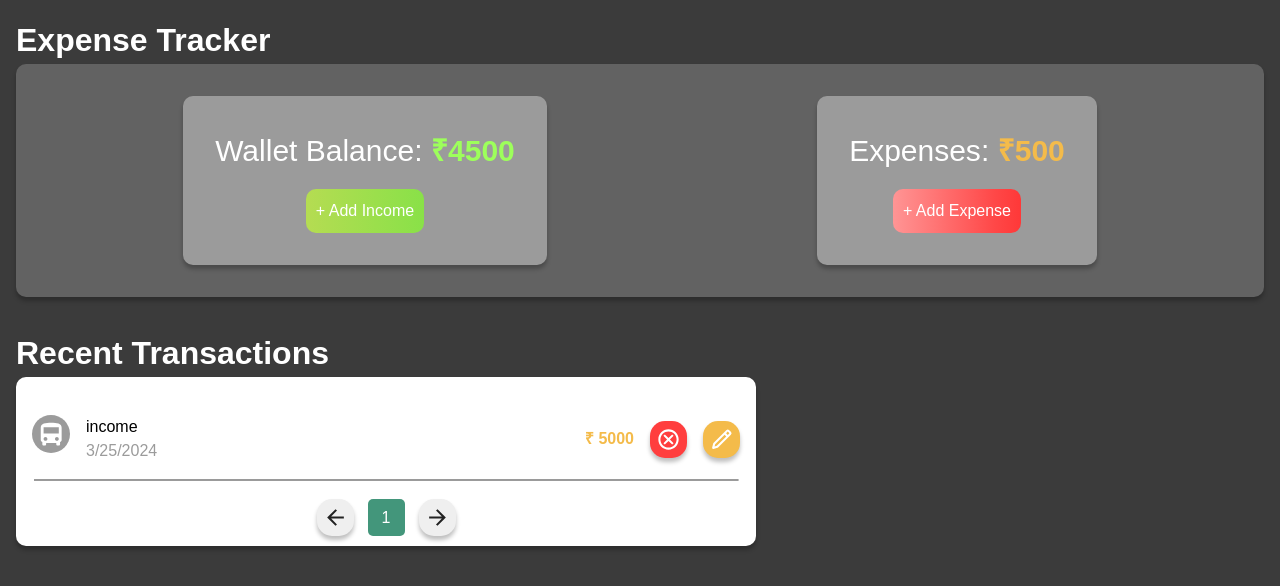
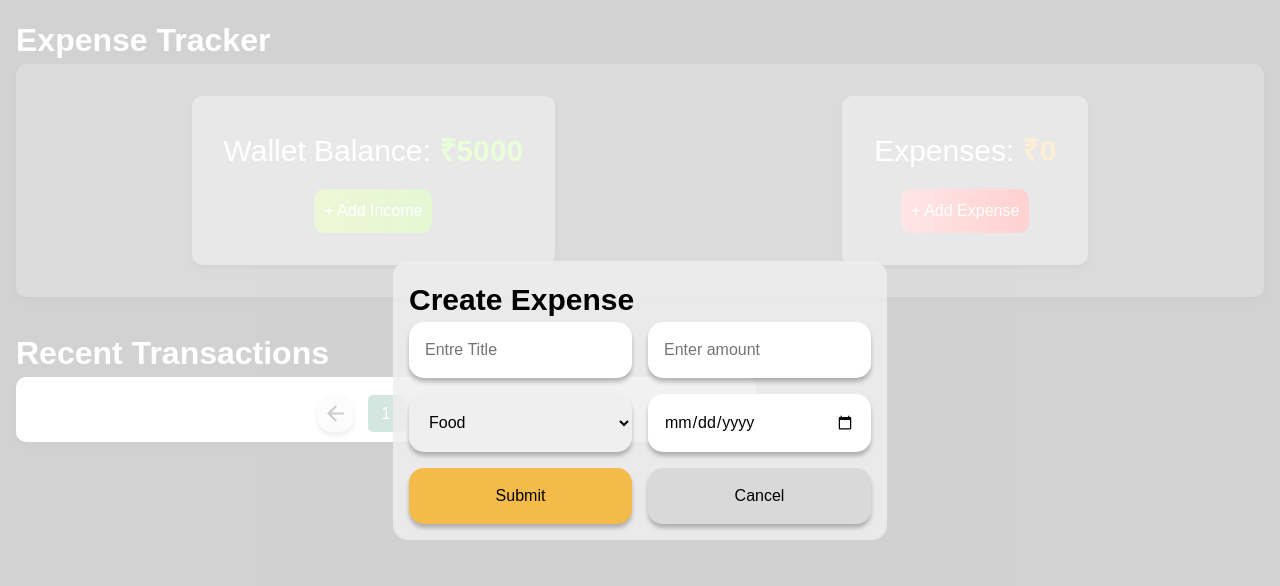
Before and after one commit to PragneshRathod901/expenses, a React (Create React App) app: page / in a window 1280 px wide. Both pictures are taken after a click on the button "+ Add Expense". Shown: the top 586 px of the page. Built offline with nearby package versions, Linux system fonts and the light colour scheme.

Commit message:
Adding Expense form

```diff
--- a/package.json
+++ b/package.json
@@ -10,6 +10,7 @@
     "react": "^18.2.0",
     "react-dom": "^18.2.0",
     "react-icons": "^5.0.1",
+    "react-modal": "^3.16.1",
     "react-redux": "^9.1.0",
     "react-scripts": "5.0.1",
     "web-vitals": "^2.1.4"
--- a/public/index.html
+++ b/public/index.html
@@ -9,7 +9,6 @@
       name="description"
       content="Web site created using create-react-app"
     />
-    <link rel="apple-touch-icon" href="%PUBLIC_URL%/logo192.png" />
     <!--
       manifest.json provides metadata used when your web app is installed on a
       user's mobile device or desktop. See https://developers.google.com/web/fundamentals/web-app-manifest/
--- a/src/App.js
+++ b/src/App.js
@@ -1,6 +1,7 @@
 import "./App.css";
 import ExpenseTrackerMain from "./components/ExpenseTrackerMain/ExpenseTrackerMain";
 import TransactionList from "./components/Transactions/TransactionTable.js";
+import ExpenseForm from "./components/ExpenseForm/ExpenseForm.js";
 
 function App() {
   return (
@@ -12,6 +13,7 @@ function App() {
       <div className="flex spaceBetween alignItemCentre">
         <TransactionList />
       </div>
+      <ExpenseForm />
     </div>
   );
 }
--- a/src/app/store.js
+++ b/src/app/store.js
@@ -1,8 +1,10 @@
 import { configureStore } from "@reduxjs/toolkit";
 import ExpenseSlice from "../features/ExpenseSlice";
+import ExpenseWindowSlice from "../features/ExpenseWindowSlice";
 
 export const store = configureStore({
   reducer: {
     Expenses: ExpenseSlice,
+    ExpenseWindow: ExpenseWindowSlice,
   },
 });
--- a/src/components/BalanceCard/BalanceCard.js
+++ b/src/components/BalanceCard/BalanceCard.js
@@ -1,7 +1,15 @@
 import React from "react";
 import "./Balance.css";
+import { ToggleCreateWindow } from "../../features/ExpenseWindowSlice";
+import { useDispatch } from "react-redux";
 
 const BalanceCard = ({ balance, isExpenseCard }) => {
+  const dispatch = useDispatch();
+  const HandleClickAction = (e) => {
+    if (isExpenseCard) {
+      dispatch(ToggleCreateWindow(true));
+    }
+  };
   return (
     <div className="card-balance">
       <div className="balanceHeader">
@@ -10,7 +18,10 @@ const BalanceCard = ({ balance, isExpenseCard }) => {
           ₹{balance}
         </span>
       </div>
-      <button className={isExpenseCard ? "AddExpenseBtn" : "AddBalanceBtn"}>
+      <button
+        className={isExpenseCard ? "AddExpenseBtn" : "AddBalanceBtn"}
+        onClick={HandleClickAction}
+      >
         {isExpenseCard ? "+ Add Expense" : "+ Add Income"}
       </button>
     </div>
--- /dev/null
+++ b/src/components/ExpenseForm/ExpenseForm.css
@@ -0,0 +1,53 @@
+.Modal{
+    background: rgba(239, 239, 239, 0.85);
+    padding: 1em;
+    display:  flex;
+    flex-direction: column;
+    border-radius: 15px;
+}
+.Overlay{
+    display: flex;
+    justify-content: center;
+    align-items: center;
+    position: fixed;
+    top: 0;
+    left: 0;
+    right: 0;
+    bottom: 0;
+    background: rgba(255, 255, 255, 0.77);
+
+}
+.Modal h5{
+    font-size: 30px;
+    font-weight: 700;
+}
+.Modal form input{
+    box-shadow: 0px 4px 4px 0px #00000040;
+    width: 223px;
+    outline: none;
+    border: none;
+    border-radius: 15px;
+    padding: 1em;
+}
+.Modal form {
+    display: grid;
+    grid-template-columns: 1fr 1fr;
+    row-gap: 1em;
+    column-gap: 1em;
+}
+.Modal form select{
+    box-shadow: 0px 4px 4px 0px #00000040;
+    width: 223px;
+    outline: none;
+    border: none;
+    border-radius: 15px;
+    padding: 1em;
+}
+.Modal form input[type='submit']{
+
+    background-color: var(--color-red);
+}
+.Modal form input[type='button']{
+    background: linear-gradient(0deg, #D9D9D9, #D9D9D9),linear-gradient(0deg, #D9D9D9, #D9D9D9),linear-gradient(0deg, #E3E3E3, #E3E3E3);
+
+}
--- /dev/null
+++ b/src/components/ExpenseForm/ExpenseForm.js
@@ -0,0 +1,145 @@
+import React, { useEffect, useState } from "react";
+import ReactModal from "react-modal";
+import "./ExpenseForm.css";
+import { useSelector, useDispatch } from "react-redux";
+import {
+  getExpenseWindowEditState,
+  getExpenseWindowCreateState,
+  ToggleCreateWindow,
+  ToggleEditWindow,
+} from "../../features/ExpenseWindowSlice";
+import { AddExpense, EditExpense } from "../../features/ExpenseSlice";
+
+const ExpenseForm = () => {
+  const editWindowObj = useSelector(getExpenseWindowEditState);
+  const createWindowOpen = useSelector(getExpenseWindowCreateState);
+  const [formData, setFormFn] = useState({});
+  const dispatch = useDispatch();
+
+  useEffect(() => {
+    if (editWindowObj !== null) {
+      setFormFn(editWindowObj);
+    }
+  }, [editWindowObj]);
+
+  const HandleChange = (e) => {
+    let { name, value } = e.target;
+    setFormFn((prev) => ({
+      ...prev,
+      [name]: value,
+    }));
+  };
+  const validateData = (data) => {
+    if (!data.hasOwnProperty("title") || !data["title"]) {
+      alert("Title required");
+      return false;
+    }
+    if (!data.hasOwnProperty("amount") || Number(data["amount"]) <= 0) {
+      alert("amount required");
+
+      return false;
+    }
+
+    if (
+      !data.hasOwnProperty("category") ||
+      (data["isExpense"] === "true" && !data["category"])
+    ) {
+      alert("category required");
+
+      return false;
+    }
+    if (!data.hasOwnProperty("date")) {
+      alert("date required");
+
+      return false;
+    }
+
+    return true;
+  };
+  const HandleSubmit = (e) => {
+    e.preventDefault();
+    if (editWindowObj !== null) {
+      dispatch(EditExpense(formData));
+      dispatch(ToggleEditWindow(null));
+      setFormFn({});
+    } else {
+      formData.id = 0;
+      formData.isExpense = true;
+      if (!validateData(formData)) return;
+      dispatch(AddExpense({ ...formData }));
+      dispatch(ToggleCreateWindow(false));
+      setFormFn({});
+    }
+  };
+
+  const HandleCloseForm = (e) => {
+    if (editWindowObj !== null) {
+      dispatch(ToggleEditWindow(null));
+    } else {
+      dispatch(ToggleCreateWindow(false));
+    }
+  };
+
+  const formateDate = (dateString) => {
+    let date = new Date(dateString);
+    return (
+      date.getFullYear() +
+      "-" +
+      (date.getMonth() + 1).toString().padStart(2, "0") +
+      "-" +
+      date.getDate()
+    );
+  };
+  return (
+    <ReactModal
+      isOpen={createWindowOpen || editWindowObj !== null}
+      className="Modal"
+      overlayClassName="Overlay"
+      ariaHideApp={false}
+    >
+      <h5>{editWindowObj ? "Edit Expense" : "Create Expense"}</h5>
+      <form onSubmit={HandleSubmit}>
+        <input
+          type="text"
+          name="title"
+          placeholder="Entre Title"
+          value={formData.title || ""}
+          onChange={HandleChange}
+          required
+        />
+
+        <input
+          type="text"
+          name="amount"
+          placeholder="Enter amount"
+          value={formData.amount || ""}
+          onChange={HandleChange}
+          required
+        />
+        <select
+          type="selector"
+          name="category"
+          placeholder="Select Category"
+          value={formData.category || "food"}
+          onChange={HandleChange}
+          required
+        >
+          <option value={"food"}>Food</option>
+          <option value={"travel"}>Travel</option>
+          <option value={"entertainment"}>Entertainment</option>
+        </select>
+        <input
+          type="date"
+          name="date"
+          value={formData.date ? formateDate(formData.date) : ""}
+          onChange={HandleChange}
+          required
+        />
+        <input type="submit" value={"Submit"} />
+        <input type="button" value={"Cancel"} onClick={HandleCloseForm} />
+      </form>
+    </ReactModal>
+  );
+};
+
+export default ExpenseForm;
--- a/src/components/TransactionItemCard/TransactionItemCard.js
+++ b/src/components/TransactionItemCard/TransactionItemCard.js
@@ -7,26 +7,31 @@ import {
   IoMdBus,
 } from "react-icons/io";
 import { BiPencil } from "react-icons/bi";
+import { ToggleEditWindow } from "../../features/ExpenseWindowSlice";
+import { DeleteExpense } from "../../features/ExpenseSlice";
+import { useDispatch } from "react-redux";
+
 const getIconByCategory = (name) => {
   switch (name) {
-    case "Food":
+    case "food":
       return <IoMdPizza />;
-    case "Entertainment":
+    case "entertainment":
       return <IoMdGift />;
-    case "Travel":
+    case "travel":
       return <IoMdBus />;
     default:
-      return <IoMdBus />;
+      return "";
   }
 };
 const TransactionItemCard = ({ data }) => {
+  const dispatch = useDispatch();
   const onClickEdit = (e) => {
     e.stopPropagation();
-    console.log(data);
+    dispatch(ToggleEditWindow(data));
   };
   const onClickRemove = (e) => {
     e.stopPropagation();
-    console.log(data);
+    dispatch(DeleteExpense(data));
   };
   return (
     <div className="flex spaceBetween itemDescription">
--- a/src/components/Transactions/TransactionTable.js
+++ b/src/components/Transactions/TransactionTable.js
@@ -8,7 +8,7 @@ import Pagination from "../Pagination/Pagination";
 const TransactionList = () => {
   const _transactions = useSelector(transactions);
   const [pageNum, setPageNumFn] = useState(0);
-  const maxItemPerPage = 1;
+  const maxItemPerPage = 5;
   const getMaxPageCount = (itemCount) => {
     return Math.ceil(itemCount / maxItemPerPage);
   };
@@ -18,6 +18,7 @@ const TransactionList = () => {
       <div className={"transactionTable card-bg-white"}>
         {_transactions &&
           _transactions
+            .filter((value) => value.isExpense)
             .slice(
               //filter items
               pageNum * maxItemPerPage,
--- a/src/features/ExpenseSlice.js
+++ b/src/features/ExpenseSlice.js
@@ -26,70 +26,81 @@ const validateData = (data) => {
   }
   return true;
 };
+const calculateBalance = (data) =>
+  data.reduce(
+    (acc, curValue) =>
+      !curValue.isExpense
+        ? acc + curValue.amount
+        : acc - Number(curValue.amount),
+    0
+  );
 
 const getDataFromLocalStorage = () => {
+  let value = [];
   if (localStorage.getItem("expenses")) {
     let data = JSON.parse(localStorage.getItem("expenses"));
-    return Array.isArray(data) ? data : [];
+    value = Array.isArray(data) ? data : [];
   } else {
-    return [
+    value = [
       {
         title: "income",
         amount: 5000,
         category: "",
         isExpense: false,
-        date: new Date(),
+        date: "2024/03/31",
         id: 0,
-      },
-      {
-        title: "Food",
-        amount: 500,
-        category: "Food",
-        isExpense: true,
-        date: new Date(),
-        id: 1,
       },
     ];
   }
+  return { value, balance: calculateBalance(value) };
 };
+const saveData = (data) =>
+  localStorage.setItem("expenses", JSON.stringify(data));
 
 export const ExpenseSlice = createSlice({
   name: "Expenses",
-  initialState: {
-    value: getDataFromLocalStorage(),
-  },
+  initialState: getDataFromLocalStorage(),
   reducers: {
     AddExpense: (state, action) => {
       if (!validateData(action.payload)) {
         return;
       }
-      action.payload.id = state.Expenses.value.length;
-      state.Expenses.value.push(action.payload);
+
+      action.payload.id = state.value.length;
+      action.payload.isExpense = true;
+      state.value = [...state.value, action.payload];
+      state.balance = calculateBalance(state.value);
+      saveData(state.value);
     },
     EditExpense: (state, action) => {
       if (
         validateData(action.payload) &&
-        state.Expenses.value.length > action.payload.id
+        state.value.length > action.payload.id
       ) {
-        state.Expenses.value[action.payload.id] = action.payload;
+        state.value[action.payload.id] = action.payload;
+        state.balance = calculateBalance(state.value);
+        saveData(state.value);
+      }
+    },
+    DeleteExpense: (state, action) => {
+      if (state.value.length > action.payload.id) {
+        state.value.splice(action.payload.id, 1);
+        state.balance = calculateBalance(state.value);
+        saveData(state.value);
       }
     },
   },
 });
 
-export const { AddExpense, EditExpense } = ExpenseSlice.actions;
+export const { AddExpense, EditExpense, DeleteExpense } = ExpenseSlice.actions;
 export const transactions = (state) => state.Expenses.value;
 export const getExpense = (state) =>
   state.Expenses.value.reduce(
-    (acc, curValue) => (curValue.isExpense ? acc + curValue.amount : acc),
+    (acc, curValue) =>
+      curValue.isExpense ? acc + Number(curValue.amount) : acc,
     0
   );
 
-export const getBalance = (state) =>
-  state.Expenses.value.reduce(
-    (acc, curValue) =>
-      !curValue.isExpense ? acc + curValue.amount : acc - curValue.amount,
-    0
-  );
+export const getBalance = (state) => state.Expenses.balance;
 
 export default ExpenseSlice.reducer;
--- /dev/null
+++ b/src/features/ExpenseWindowSlice.js
@@ -0,0 +1,29 @@
+import { createSlice } from "@reduxjs/toolkit";
+
+export const expenseWindowSlice = createSlice({
+  name: "ExpenseWindow",
+  initialState: {
+    createWindow: false,
+    EditIdWindow: null,
+  },
+  reducers: {
+    ToggleCreateWindow: (state, action) => {
+      state.createWindow = action.payload;
+      state.EditIdWindow = null;
+    },
+    ToggleEditWindow: (state, action) => {
+      state.createWindow = false;
+      state.EditIdWindow = action.payload;
+    },
+  },
+});
+
+export const { ToggleCreateWindow, ToggleEditWindow } =
+  expenseWindowSlice.actions;
+
+export const getExpenseWindowEditState = (state) =>
+  state.ExpenseWindow.EditIdWindow;
+export const getExpenseWindowCreateState = (state) =>
+  state.ExpenseWindow.createWindow;
+
+export default expenseWindowSlice.reducer;
```
Also changed, not shown: 1 other file (tests, documents, lock files or other folders).
